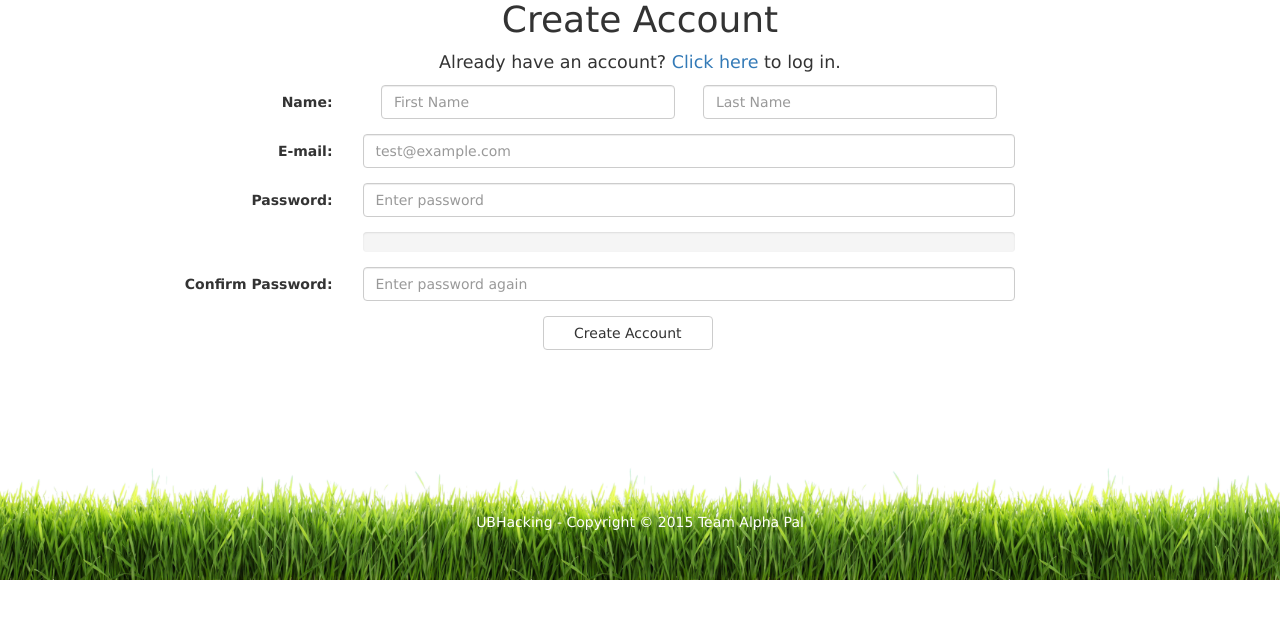
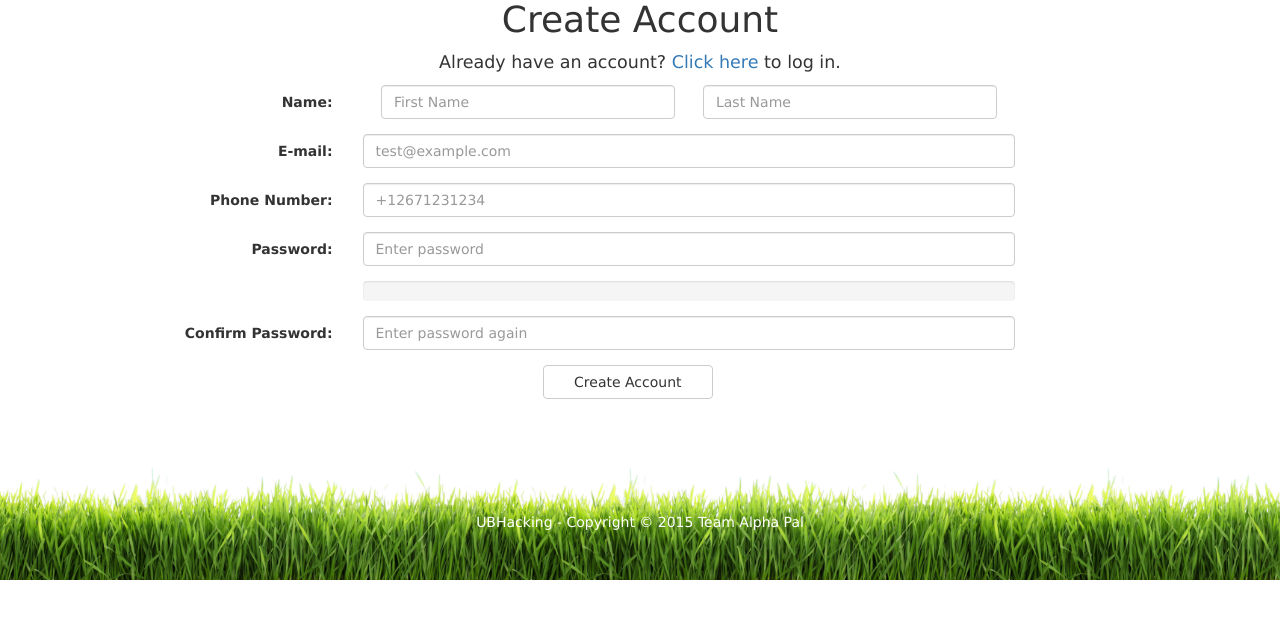
Before and after one commit to oxhagolli/ubhacking, a Django app: page /alphapillpal/create/ in a window 1280 px wide. Shown: the part 220-859 px from the top of the page. Run offline with Django 3.2, Linux system fonts and the light colour scheme; some libraries are stand-ins or nearby versions.

Commit message:
fixed the views for twilio impl.

```diff
--- a/UBHacking/pillpal/alphapillpal/templates/alphapillpal/create.html
+++ b/UBHacking/pillpal/alphapillpal/templates/alphapillpal/create.html
@@ -30,7 +30,14 @@
                    placeholder="test@example.com" value="{{ email }}" required>
         </div>
     </div>
-
+    <div class="form-group">
+        <label class="control-label col-md-3"
+               for="phone">Phone Number:</label>
+        <div class="col-md-7">
+            <input class="form-control" type="text" id="phone" name="phone"
+                   placeholder="+12671231234" required>
+        </div>
+    </div>
     <div class="form-group">
         <label class="control-label col-md-3"
                for="password1">Password:</label>
--- a/UBHacking/pillpal/alphapillpal/views/accounts.py
+++ b/UBHacking/pillpal/alphapillpal/views/accounts.py
@@ -87,6 +87,7 @@ def create_account(request):
     email = request.POST.get("email", "").strip()
     password1 = request.POST.get("password1", "")
     password2 = request.POST.get("password2", "")
+    phone = request.POST.get("phone", "").strip()
     firstName = request.POST.get("first_name", "").strip()
     lastName = request.POST.get("last_name", "").strip()
 
@@ -108,6 +109,10 @@ def create_account(request):
     if not email:
         return err(_("Missing email"))
 
+
+    if not phone:
+        return err(_("Missing phone"))
+
     if not firstName or not lastName:
         return err(_("Missing name"))
 
@@ -123,11 +128,16 @@ def create_account(request):
                                     password=password1,
                                     first_name=firstName,
                                     last_name=lastName)
+    pmodel = PhoneModel(phone=phone)
     if user is None:
         return err(_("Couldn't create user"))
+    if pmodel is None:
+        return err(_("Couldn't create phone model"))
+
     user.groups = Group.objects.filter(name="Patients")
     user.save()
 
+    pmodel.save()
     #login as new user
     user = authenticate(username=email, password=password1)
     login(request, user)
```
Also changed, not shown: UBHacking/pillpal/alphapillpal/models.py (line endings or trailing spaces).
